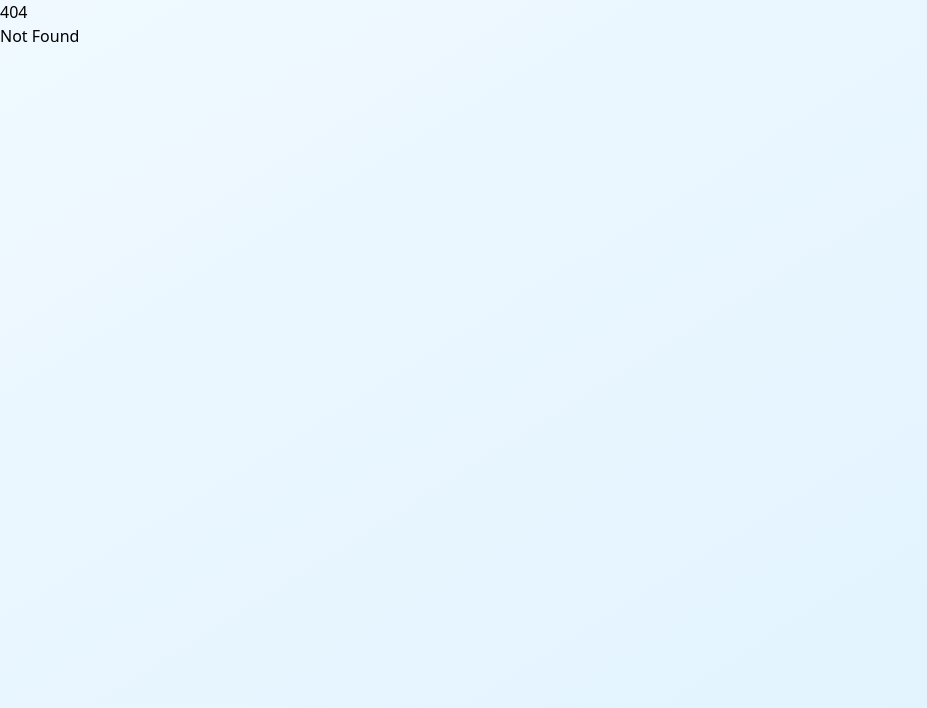
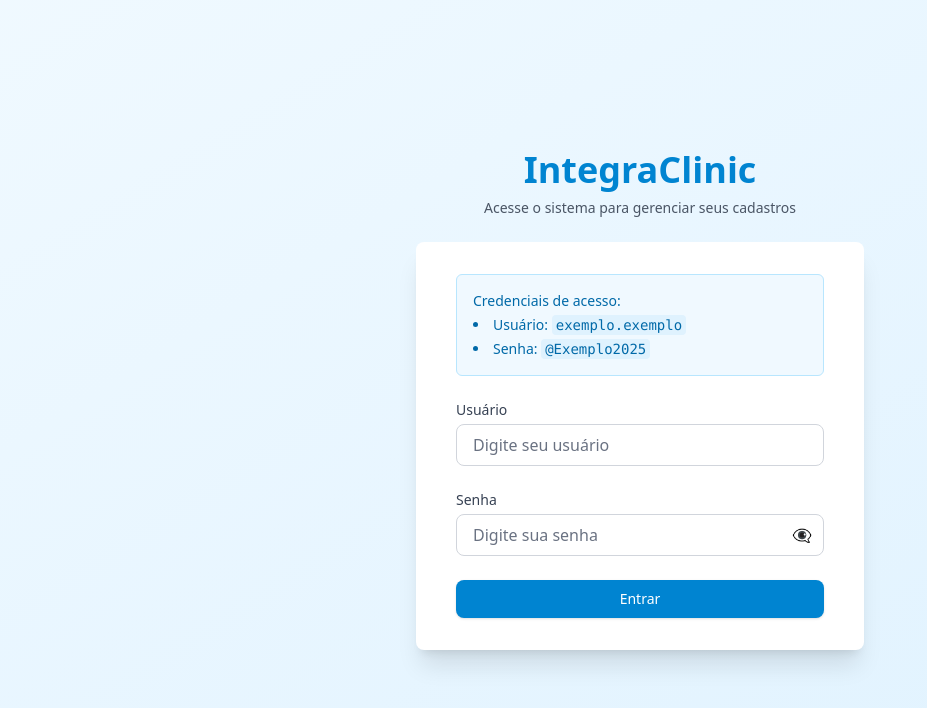
Before and after one commit to QuiLion7/integraclinic, a SvelteKit app: page /login in a window 1280 px wide. Before the commit this address had no page. Shown: the top 708 px of the page, without its empty margins (0-927 px from the left). Built offline with nearby package versions, Linux system fonts and the light colour scheme.

Commit message:
feat(login): implement authentication page with form and token management

```diff
--- /dev/null
+++ b/src/routes/login/+page.svelte
@@ -0,0 +1,160 @@
+<script lang="ts">
+	import { goto } from '$app/navigation';
+	import { setAuthToken } from '$lib/stores/auth';
+	import axios from 'axios';
+	import { onMount } from 'svelte';
+
+	let username = '';
+	let password = '';
+	let showPassword = false;
+	let isLoading = false;
+	let errorMessage = '';
+
+	// Verificando se o usuário já está autenticado
+	onMount(() => {
+		// Verificando o token de autenticação nos cookies
+		const hasAuthCookie = document.cookie.split('; ').some((row) => row.startsWith('auth_token='));
+
+		if (hasAuthCookie) {
+			// Se já estiver autenticado, ir para a dashboard
+			goto('/dashboard');
+		}
+	});
+
+	async function handleLogin(e: SubmitEvent) {
+		e.preventDefault();
+		isLoading = true;
+		errorMessage = '';
+
+		try {
+			const response = await axios.post(
+				'https://investm-backend-divine-field-7851.fly.dev/api/v1/authentication/token/',
+				{
+					username,
+					password
+				},
+				{
+					headers: { 'Content-Type': 'application/json' }
+				}
+			);
+
+			// Se a resposta for válida, armazenamos o token JWT
+			const token = response.data.access;
+			setAuthToken(token);
+
+			// Após autenticação, ir para a dashboard
+			goto('/dashboard');
+		} catch (error) {
+			console.error('Erro ao fazer login:', error);
+			errorMessage = 'Usuário ou senha inválidos!';
+		} finally {
+			isLoading = false;
+		}
+	}
+</script>
+
+<div
+	class="flex min-h-screen flex-col justify-center bg-gradient-to-br from-sky-50 to-sky-100 py-12 sm:px-6 lg:px-8"
+>
+	<div class="sm:mx-auto sm:w-full sm:max-w-md">
+		<div class="text-center">
+			<h1 class="mb-2 text-4xl font-bold text-sky-600">IntegraClinic</h1>
+			<p class="mt-2 text-sm text-gray-600">Acesse o sistema para gerenciar seus cadastros</p>
+		</div>
+	</div>
+
+	<div class="mt-6 sm:mx-auto sm:w-full sm:max-w-md">
+		<div class="rounded-lg bg-white px-4 py-8 shadow-xl sm:px-10">
+			{#if errorMessage}
+				<div class="mb-4 rounded-md bg-red-100 p-3 text-red-700">
+					<p>{errorMessage}</p>
+				</div>
+			{/if}
+
+			<form class="space-y-6" on:submit={handleLogin}>
+				<div class="rounded-md border border-sky-200 bg-sky-50 p-4 text-sm text-sky-700">
+					<p class="mb-1 font-medium">Credenciais de acesso:</p>
+					<ul class="list-inside list-disc space-y-1">
+						<li>Usuário: <code class="rounded bg-sky-100 px-1 py-0.5">exemplo.exemplo</code></li>
+						<li>Senha: <code class="rounded bg-sky-100 px-1 py-0.5">@Exemplo2025</code></li>
+					</ul>
+				</div>
+				<div>
+					<label for="username" class="block text-sm font-medium text-gray-700"> Usuário </label>
+					<div class="mt-1">
+						<input
+							id="username"
+							name="username"
+							type="text"
+							required
+							bind:value={username}
+							class="w-full rounded-lg border border-gray-300 px-4 py-2 focus:border-transparent focus:ring-2 focus:ring-sky-500"
+							placeholder="Digite seu usuário"
+						/>
+					</div>
+				</div>
+
+				<div>
+					<label for="password" class="block text-sm font-medium text-gray-700"> Senha </label>
+					<div class="relative mt-1">
+						<input
+							id="password"
+							name="password"
+							type={showPassword ? 'text' : 'password'}
+							required
+							bind:value={password}
+							class="w-full rounded-lg border border-gray-300 px-4 py-2 pr-10 focus:border-transparent focus:ring-2 focus:ring-sky-500"
+							placeholder="Digite sua senha"
+						/>
+						<button
+							type="button"
+							class="absolute inset-y-0 right-0 flex items-center pr-3 text-gray-500 hover:text-gray-700"
+							on:click={() => (showPassword = !showPassword)}
+						>
+							{#if showPassword}
+								👁️
+							{/if}
+							{#if !showPassword}
+								👁️‍🗨️
+							{/if}
+						</button>
+					</div>
+				</div>
+
+				<div>
+					<button
+						type="submit"
+						class="flex w-full items-center justify-center rounded-lg border border-transparent bg-sky-600 px-4 py-2 text-sm font-medium text-white shadow-sm hover:bg-sky-700 focus:ring-2 focus:ring-sky-500 focus:ring-offset-2 focus:outline-none"
+						disabled={isLoading}
+					>
+						{#if isLoading}
+							<svg
+								class="mr-3 -ml-1 h-5 w-5 animate-spin text-white"
+								xmlns="http://www.w3.org/2000/svg"
+								fill="none"
+								viewBox="0 0 24 24"
+							>
+								<circle
+									class="opacity-25"
+									cx="12"
+									cy="12"
+									r="10"
+									stroke="currentColor"
+									stroke-width="4"
+								></circle>
+								<path
+									class="opacity-75"
+									fill="currentColor"
+									d="M4 12a8 8 0 018-8V0C5.373 0 0 5.373 0 12h4zm2 5.291A7.962 7.962 0 014 12H0c0 3.042 1.135 5.824 3 7.938l3-2.647z"
+								></path>
+							</svg>
+							Entrando...
+						{:else}
+							Entrar
+						{/if}
+					</button>
+				</div>
+			</form>
+		</div>
+	</div>
+</div>
```
